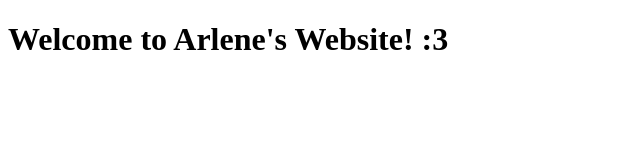
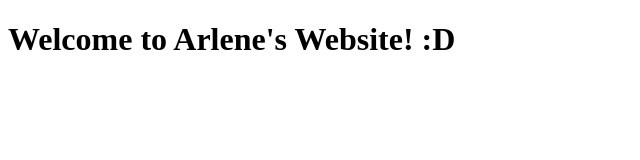
Before and after one commit to A-Hask/TutorialClassSetupAndCollaboration, a plain HTML site: page index.html in a window 1280 px wide. Shown: the full height of the page, 0-640 px from the left. Drawn offline with Linux system fonts and the light colour scheme.

Commit message:
Removed wiggly smiley face and added big smiley face-ah

```diff
--- a/index.html
+++ b/index.html
@@ -10,7 +10,7 @@
 
 <body>
   <script src="script.js"></script>
-  <h1>Welcome to Arlene's Website! :3</h1>
+  <h1>Welcome to Arlene's Website! :D</h1>
 </body>
 
 </html>
```
